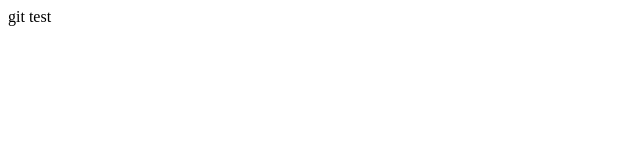
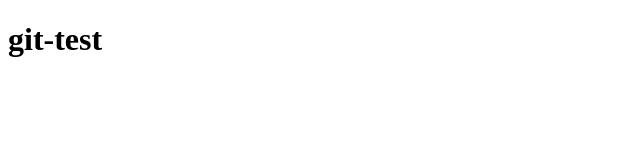
Before and after one commit to jeong-hyuk/KDT, a plain HTML site: page 01_html/test.html in a window 1280 px wide. Shown: the whole page, without its empty margins (0-640 px from the left). Drawn offline with Linux system fonts and the light colour scheme.

Commit message:
Feat: "추가 git-test"

```diff
--- a/01_html/test.html
+++ b/01_html/test.html
@@ -7,6 +7,6 @@
     <title>Document</title>
   </head>
   <body>
-    git test
+    <h1>git-test</h1>
   </body>
 </html>
```
